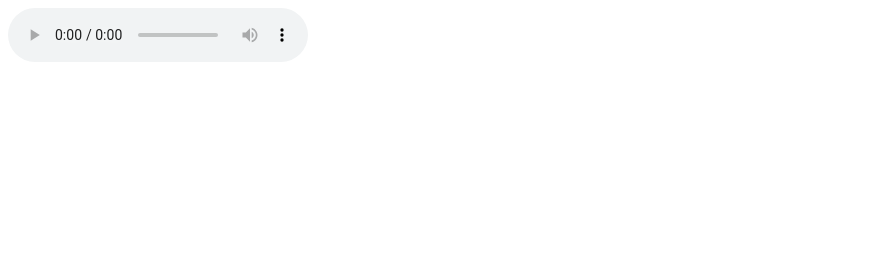
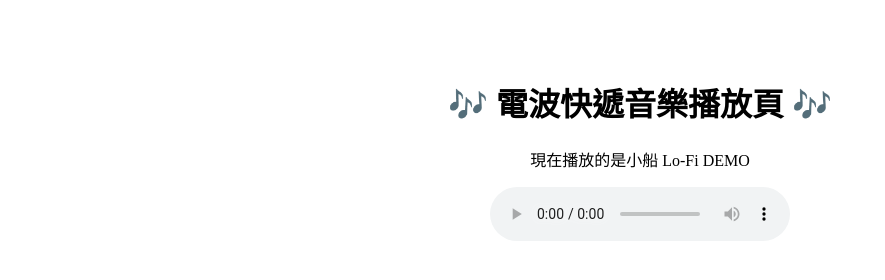
Before and after one commit to dbkd-tw/audio-pages, a plain HTML site: page player.html in a window 1280 px wide. Shown: the whole page, without its empty margins (0-885 px from the left). Drawn offline with Linux system fonts and the light colour scheme.

Commit message:
Update player.html

```diff
--- a/player.html
+++ b/player.html
@@ -1,14 +1,16 @@
 <!-- player.html -->
 <!DOCTYPE html>
-<html>
-  <head>
-    <meta charset="UTF-8" />
-    <title>背景音樂播放器</title>
-  </head>
-  <body>
-    <audio id="bg-music" controls controlsList="nodownload">
-      <source src="little_boat.mp3" type="audio/mp3" />
-      您的瀏覽器不支援播放音樂。
-    </audio>
-  </body>
+<html lang="zh-Hant">
+<head>
+  <meta charset="UTF-8">
+  <title>DBKD 音樂播放</title>
+</head>
+<body style="text-align:center; padding: 50px;">
+  <h1>🎶 電波快遞音樂播放頁 🎶</h1>
+  <p>現在播放的是小船 Lo-Fi DEMO</p>
+  <audio controls controlsList="nodownload">
+    <source src="little_boat.mp3" type="audio/mp3">
+    您的瀏覽器不支援音樂播放。
+  </audio>
+</body>
 </html>
```
